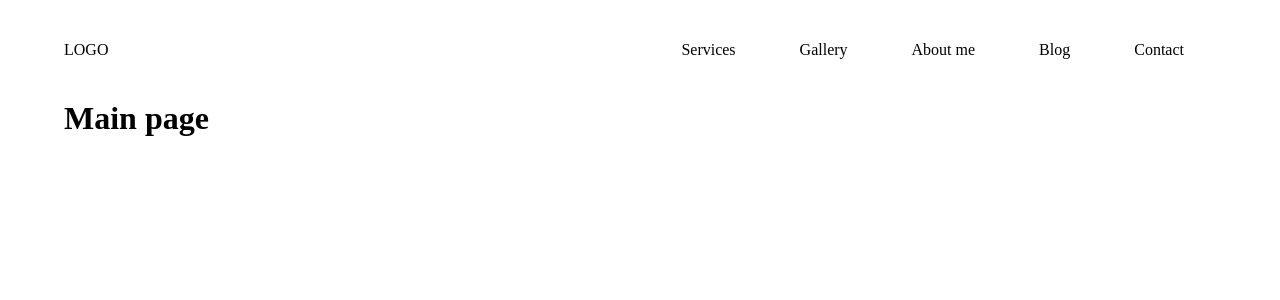
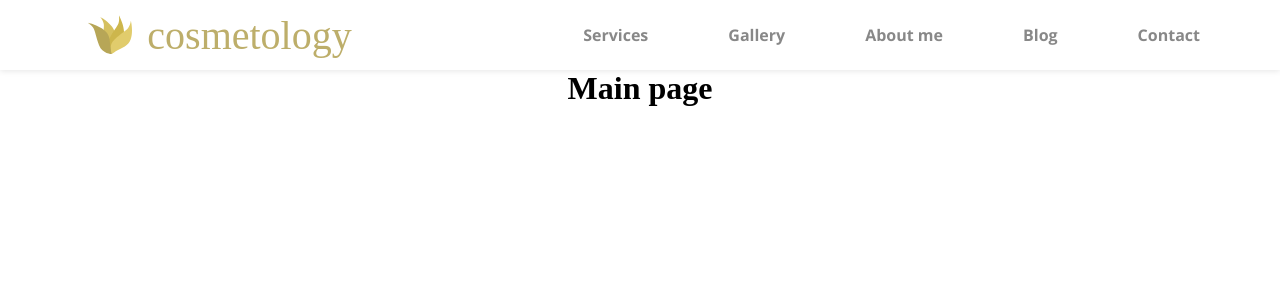
Before and after one commit to JrWoland/web-cosmetology, a Nuxt app: page / in a window 1280 px wide. Shown: the top 300 px of the page. Built offline with nearby package versions, Linux system fonts and the light colour scheme.

Commit message:
Add nav bar

```diff
--- a/assets/style/_variables.scss
+++ b/assets/style/_variables.scss
@@ -3,18 +3,23 @@
 $main-color: #e1cc6c;
 $main-second-color: #bdae6a;
 $font-color: #888888;
-$attention-color: #b55ce9;
+$attention-color: #a200ff;
 $main-background-color: white;
 $border-color: #dadada;
 
-// fonts size
+// fonts size base 1em = 16px;
 
-$hero-size: 120px;
+$hero-font: 128px;
+$big-font: 64px;
+$large-font: 48px;
+$medium-font: 32px;
+$small-font: 16px;
 
-//layout sizes
+//font-weigth
 
-$app-container-width: 90%;
+$bold: 700;
+$light: 300;
 
-$main-margin: 150px;
-
-$header-height: 100px;
+//layout
+$main-gap: 5em;
+$header-height: 70px;
--- a/components/Navigation.vue
+++ b/components/Navigation.vue
@@ -1,8 +1,9 @@
 <template>
   <header class="main-header">
-    <div class="main-header__logo">
-      <nuxt-link to="/"> LOGO </nuxt-link>
-    </div>
+    <nuxt-link class="main-header__logo" to="/">
+      <img class="main-header__logo-img" src="~/assets/svg/Logo.svg" alt="" />
+      <p class="main-header__logo-text">cosmetology</p>
+    </nuxt-link>
 
     <nav class="main-header__nav">
       <ul class="main-header__list">
@@ -37,15 +38,41 @@ export default {
   display: flex;
   justify-content: space-between;
   align-items: center;
+  width: 100%;
   height: $header-height;
-  padding: 1em 0;
+  padding: 0 $main-gap 0;
+  box-shadow: 0px 1px 6px 0px #e6e6e6;
+
+  &__logo {
+    display: flex;
+    align-items: center;
+    color: $main-second-color;
+    width: 400px;
+    height: 80%;
+  }
+  &__logo-img {
+    height: 70%;
+  }
+  &__logo-text {
+    font-size: 2.5em;
+    padding: 0 15px 0;
+  }
 
   &__list {
+    font-family: 'Open Sans', sans-serif;
+    font-weight: 700;
+    font-size: $small-font;
+    color: $font-color;
     display: flex;
   }
 
   &__list-item {
-    padding: 0 2em;
+    min-width: fit-content;
+    margin: 0 0 0 5em;
+    transition: color 0.3s;
+    &:hover {
+      color: $attention-color;
+    }
   }
 }
 </style>
--- a/layouts/default.vue
+++ b/layouts/default.vue
@@ -16,9 +16,9 @@ export default {
 
 <style lang="scss" scoped>
 .app-container {
-  margin: auto;
   display: flex;
   flex-direction: column;
-  width: $app-container-width;
+  justify-content: center;
+  align-items: center;
 }
 </style>
--- a/nuxt.config.js
+++ b/nuxt.config.js
@@ -14,7 +14,14 @@ export default {
         content: process.env.npm_package_description || ''
       }
     ],
-    link: [{ rel: 'icon', type: 'image/x-icon', href: '/favicon.ico' }]
+    link: [
+      { rel: 'icon', type: 'image/x-icon', href: '/favicon.ico' },
+      {
+        rel: 'stylesheet',
+        href:
+          'https://fonts.googleapis.com/css?family=EB+Garamond:400,700|Open+Sans:300,700&display=swap&subset=latin-ext'
+      }
+    ]
   },
   /*
    ** Customize the progress-bar color
```
Also changed, not shown: assets/svg/Logo.svg (added).
